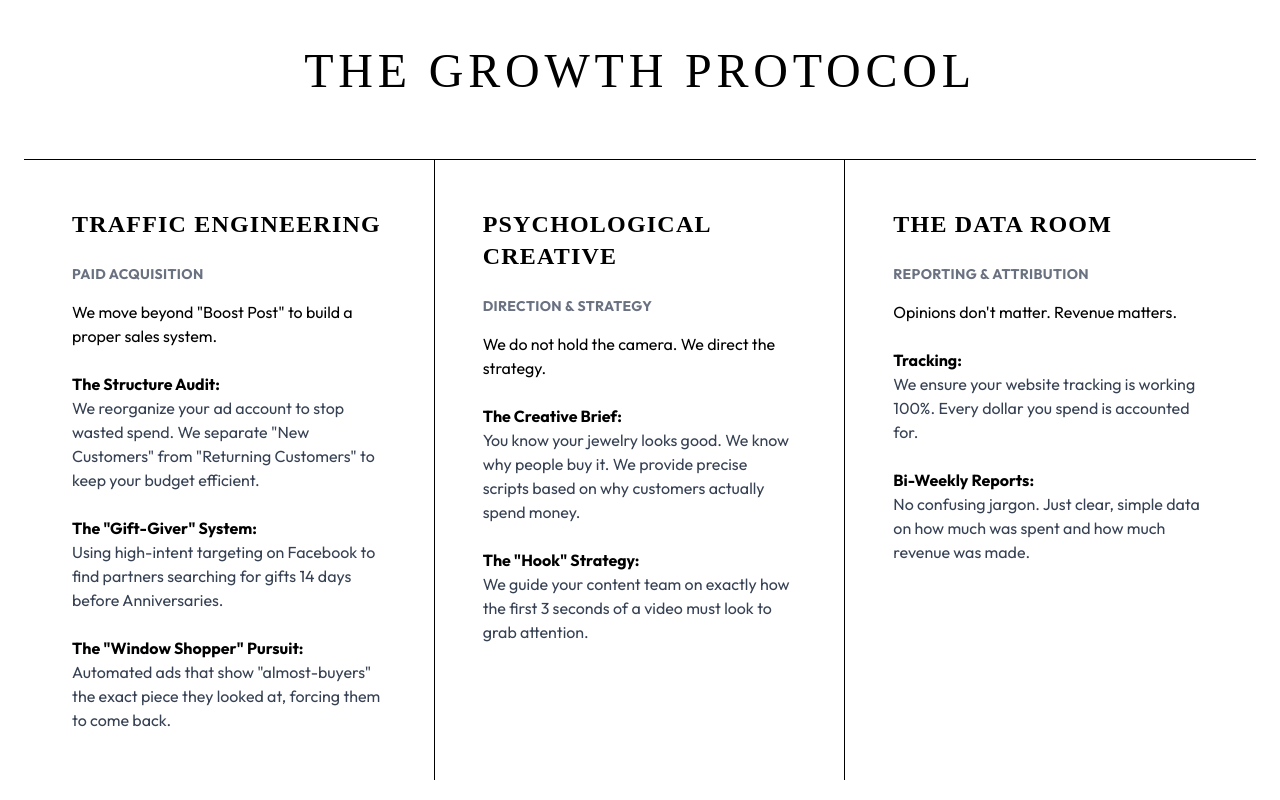
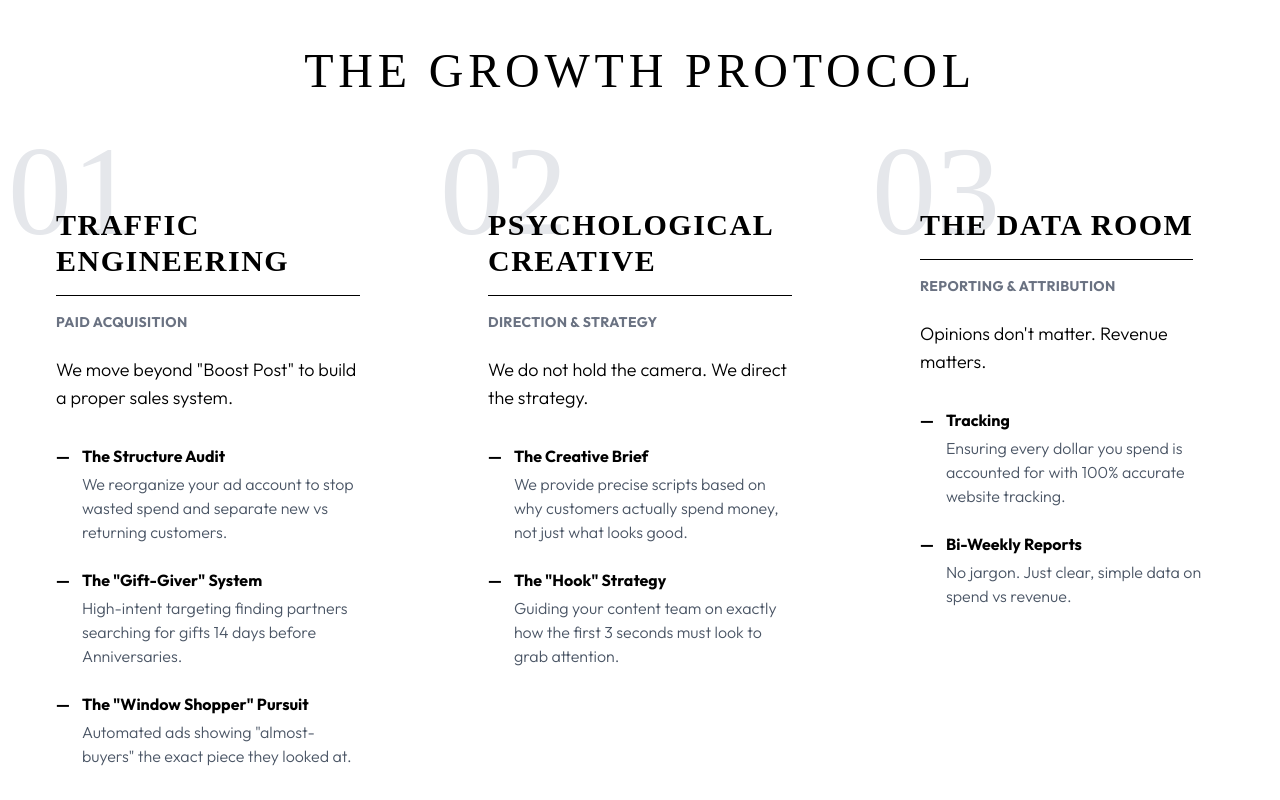
Before and after one commit to allwellazubike/axelerate, a React (Vite) app: page / in a window 1280 px wide. Shown: the part 1260-2060 px from the top of the page. Built offline with nearby package versions, Linux system fonts and the light colour scheme; a web font is replaced by a local one.

Commit message:
growth protocol

```diff
--- a/src/components/GrowthProtocol.jsx
+++ b/src/components/GrowthProtocol.jsx
@@ -2,116 +2,158 @@ import React from "react";
 
 function GrowthProtocol() {
   return (
-    <section id="protocol" className="py-24 px-6 bg-white text-black">
+    <section
+      id="protocol"
+      className="py-24 px-6 bg-white text-black overflow-hidden hover:cursor-default"
+    >
       <div className="max-w-7xl mx-auto">
-        <h2 className="font-bodoni text-4xl md:text-5xl mb-16 uppercase tracking-widest text-center">
+        <h2 className="font-bodoni text-4xl md:text-5xl mb-20 uppercase tracking-widest text-center">
           The Growth Protocol
         </h2>
 
-        <div className="grid grid-cols-1 md:grid-cols-3 gap-0 border-t border-black">
+        <div className="grid grid-cols-1 md:grid-cols-3 gap-12 lg:gap-16">
           {/* Column 1 */}
-          <div className="border-b md:border-b-0 md:border-r border-black p-8 lg:p-12">
-            <h3 className="font-bodoni text-2xl mb-6 uppercase tracking-wider font-bold">
+          <div className="relative group p-6 lg:p-8 hover:-translate-y-2 transition-transform duration-500">
+            <span className="absolute -top-12 -left-4 text-9xl font-bodoni text-gray-200 z-0 select-none">
+              01
+            </span>
+            <div className="relative z-10">
+              <h3 className="font-bodoni text-3xl mb-4 uppercase tracking-wider font-bold border-b border-black pb-4 inline-block">
                 Traffic Engineering
               </h3>
-            <p className="font-sans text-sm font-bold uppercase tracking-wide mb-4 text-gray-500">
+              <p className="font-sans text-sm font-bold uppercase tracking-wide mb-6 text-gray-500">
                 Paid Acquisition
               </p>
-            <p className="mb-6">
+              <p className="mb-8 font-light text-lg">
                 We move beyond "Boost Post" to build a proper sales system.
               </p>
 
               <ul className="space-y-6">
-              <li>
-                <strong className="block font-bold">
-                  The Structure Audit:
+                <li className="flex items-start">
+                  <span className="mr-3 text-black font-bold">—</span>
+                  <span>
+                    <strong className="block font-bold mb-1">
+                      The Structure Audit
                     </strong>
-                <span className="text-gray-700">
-                  We reorganize your ad account to stop wasted spend. We
-                  separate "New Customers" from "Returning Customers" to keep
-                  your budget efficient.
+                    <span className="text-gray-600 font-light">
+                      We reorganize your ad account to stop wasted spend and
+                      separate new vs returning customers.
+                    </span>
                   </span>
                 </li>
-              <li>
-                <strong className="block font-bold">
-                  The "Gift-Giver" System:
+                <li className="flex items-start">
+                  <span className="mr-3 text-black font-bold">—</span>
+                  <span>
+                    <strong className="block font-bold mb-1">
+                      The "Gift-Giver" System
                     </strong>
-                <span className="text-gray-700">
-                  Using high-intent targeting on Facebook to find partners
-                  searching for gifts 14 days before Anniversaries.
+                    <span className="text-gray-600 font-light">
+                      High-intent targeting finding partners searching for gifts
+                      14 days before Anniversaries.
+                    </span>
                   </span>
                 </li>
-              <li>
-                <strong className="block font-bold">
-                  The "Window Shopper" Pursuit:
+                <li className="flex items-start">
+                  <span className="mr-3 text-black font-bold">—</span>
+                  <span>
+                    <strong className="block font-bold mb-1">
+                      The "Window Shopper" Pursuit
                     </strong>
-                <span className="text-gray-700">
-                  Automated ads that show "almost-buyers" the exact piece they
-                  looked at, forcing them to come back.
+                    <span className="text-gray-600 font-light">
+                      Automated ads showing "almost-buyers" the exact piece they
+                      looked at.
+                    </span>
                   </span>
                 </li>
               </ul>
             </div>
+          </div>
 
           {/* Column 2 */}
-          <div className="border-b md:border-b-0 md:border-r border-black p-8 lg:p-12">
-            <h3 className="font-bodoni text-2xl mb-6 uppercase tracking-wider font-bold">
+          <div className="relative group p-6 lg:p-8 hover:-translate-y-2 transition-transform duration-500 delay-100">
+            <span className="absolute -top-12 -left-4 text-9xl font-bodoni text-gray-200 z-0 select-none">
+              02
+            </span>
+            <div className="relative z-10">
+              <h3 className="font-bodoni text-3xl mb-4 uppercase tracking-wider font-bold border-b border-black pb-4 inline-block">
                 Psychological Creative
               </h3>
-            <p className="font-sans text-sm font-bold uppercase tracking-wide mb-4 text-gray-500">
+              <p className="font-sans text-sm font-bold uppercase tracking-wide mb-6 text-gray-500">
                 Direction & Strategy
               </p>
-            <p className="mb-6">
+              <p className="mb-8 font-light text-lg">
                 We do not hold the camera. We direct the strategy.
               </p>
 
               <ul className="space-y-6">
-              <li>
-                <strong className="block font-bold">The Creative Brief:</strong>
-                <span className="text-gray-700">
-                  You know your jewelry looks good. We know why people buy it.
+                <li className="flex items-start">
+                  <span className="mr-3 text-black font-bold">—</span>
+                  <span>
+                    <strong className="block font-bold mb-1">
+                      The Creative Brief
+                    </strong>
+                    <span className="text-gray-600 font-light">
                       We provide precise scripts based on why customers actually
-                  spend money.
+                      spend money, not just what looks good.
+                    </span>
                   </span>
                 </li>
-              <li>
-                <strong className="block font-bold">
-                  The "Hook" Strategy:
+                <li className="flex items-start">
+                  <span className="mr-3 text-black font-bold">—</span>
+                  <span>
+                    <strong className="block font-bold mb-1">
+                      The "Hook" Strategy
                     </strong>
-                <span className="text-gray-700">
-                  We guide your content team on exactly how the first 3 seconds
-                  of a video must look to grab attention.
+                    <span className="text-gray-600 font-light">
+                      Guiding your content team on exactly how the first 3
+                      seconds must look to grab attention.
+                    </span>
                   </span>
                 </li>
               </ul>
             </div>
+          </div>
 
           {/* Column 3 */}
-          <div className="p-8 lg:p-12">
-            <h3 className="font-bodoni text-2xl mb-6 uppercase tracking-wider font-bold">
+          <div className="relative group p-6 lg:p-8 hover:-translate-y-2 transition-transform duration-500 delay-200">
+            <span className="absolute -top-12 -left-4 text-9xl font-bodoni text-gray-200 z-0 select-none">
+              03
+            </span>
+            <div className="relative z-10">
+              <h3 className="font-bodoni text-3xl mb-4 uppercase tracking-wider font-bold border-b border-black pb-4 inline-block">
                 The Data Room
               </h3>
-            <p className="font-sans text-sm font-bold uppercase tracking-wide mb-4 text-gray-500">
+              <p className="font-sans text-sm font-bold uppercase tracking-wide mb-6 text-gray-500">
                 Reporting & Attribution
               </p>
-            <p className="mb-6">Opinions don't matter. Revenue matters.</p>
+              <p className="mb-8 font-light text-lg">
+                Opinions don't matter. Revenue matters.
+              </p>
 
               <ul className="space-y-6">
-              <li>
-                <strong className="block font-bold">Tracking:</strong>
-                <span className="text-gray-700">
-                  We ensure your website tracking is working 100%. Every dollar
-                  you spend is accounted for.
+                <li className="flex items-start">
+                  <span className="mr-3 text-black font-bold">—</span>
+                  <span>
+                    <strong className="block font-bold mb-1">Tracking</strong>
+                    <span className="text-gray-600 font-light">
+                      Ensuring every dollar you spend is accounted for with 100%
+                      accurate website tracking.
+                    </span>
                   </span>
                 </li>
-              <li>
-                <strong className="block font-bold">Bi-Weekly Reports:</strong>
-                <span className="text-gray-700">
-                  No confusing jargon. Just clear, simple data on how much was
-                  spent and how much revenue was made.
+                <li className="flex items-start">
+                  <span className="mr-3 text-black font-bold">—</span>
+                  <span>
+                    <strong className="block font-bold mb-1">
+                      Bi-Weekly Reports
+                    </strong>
+                    <span className="text-gray-600 font-light">
+                      No jargon. Just clear, simple data on spend vs revenue.
+                    </span>
                   </span>
                 </li>
               </ul>
+            </div>
           </div>
         </div>
       </div>
```
Lines whose indentation alone changed are shown as unchanged.
